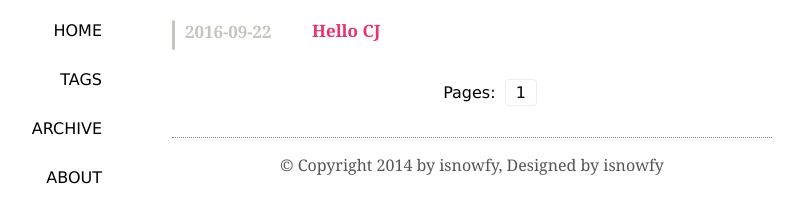
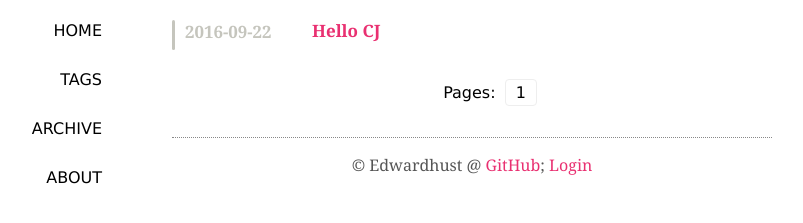
Before and after one commit to edwardhust/edwardhust.github.io, a plain HTML site: page index.html in a window 1280 px wide. Shown: the part 79-302 px from the top of the page, without its empty margins (168-971 px from the left). Drawn offline with Linux system fonts and the light colour scheme.

Commit message:
Update index.html

```diff
--- a/index.html
+++ b/index.html
@@ -32,7 +32,7 @@
     <div class="innermain" id="main">
     </div>
     <div class="footer">
-        <p>© Copyright 2014 by isnowfy, Designed by isnowfy</p>
+        <p>© Edwardhust @ <a href="https://github.com/">GitHub</a>; <a href="https://edwardhust.github.io/simple">Login</a></p>
     </div>
 </div>
 <script src="main.js"></script>
```
